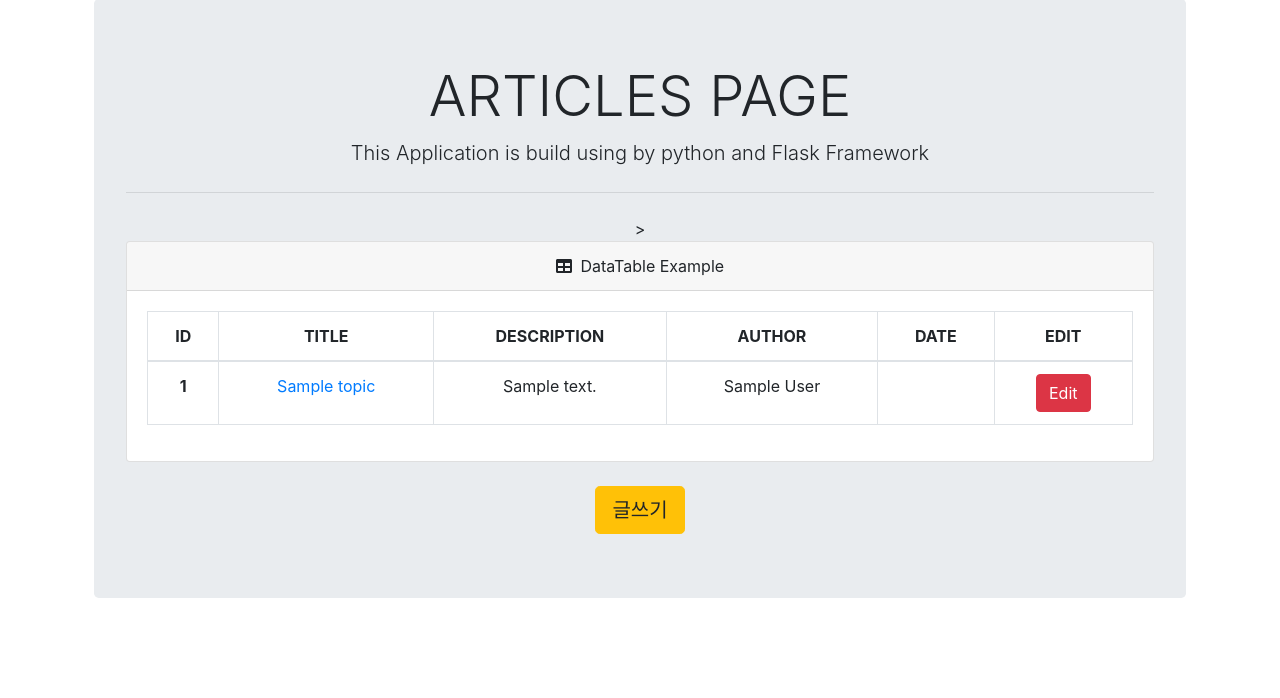
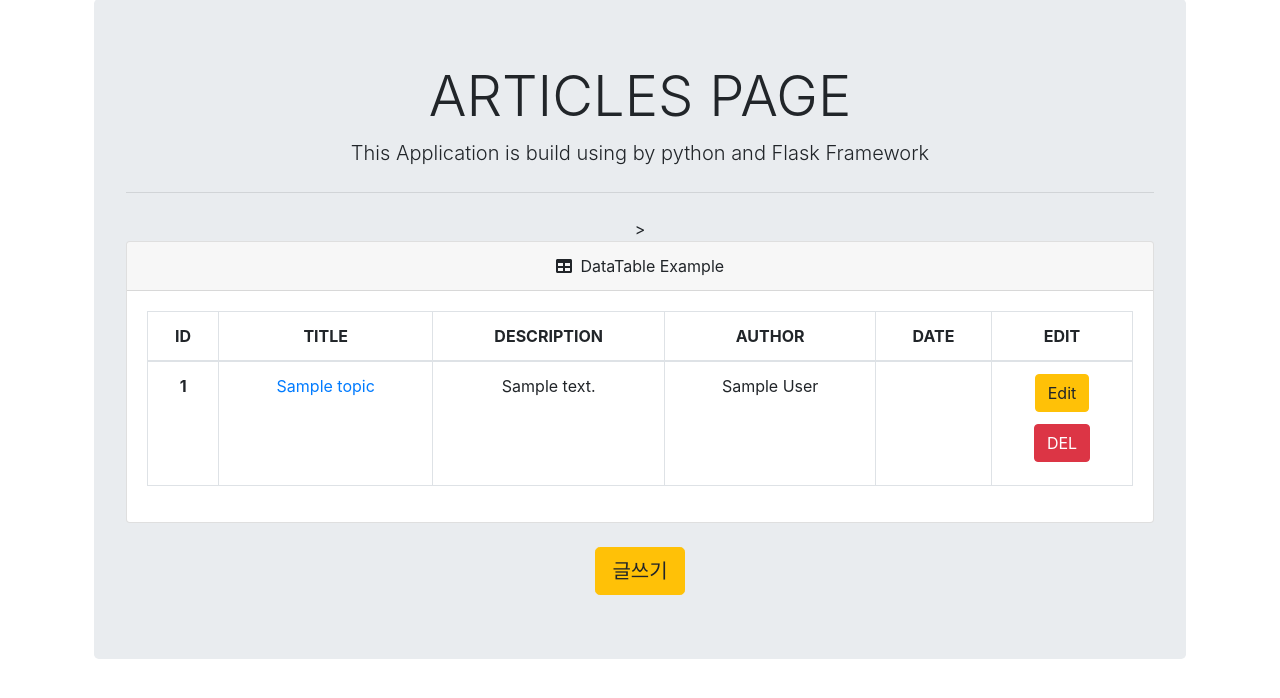
Before and after one commit to minjung7961/flask_web, a Flask app: page /articles in a window 1280 px wide. Shown: the part 57-755 px from the top of the page. Run offline with Flask 2, Linux system fonts and the light colour scheme; tables that the repository leaves empty or names only in its code hold one stand-in row (values such as "Sample post"); some libraries are stand-ins or nearby versions.

Commit message:
값삭제 포문 연습

```diff
--- a/templates/articles.html
+++ b/templates/articles.html
@@ -30,7 +30,12 @@
                           <td>{{ article[2] }}</td>
                           <td>{{ article[3] }}</td>
                           <td>{{ article[4] }}</td>
-                          <td><button type="button" class="btn btn-danger">Edit</button></td>
+                          <td>
+                            <button type="button" class="btn btn-warning">Edit</button>
+                            <form action="/delete/{{ article[0] }}", style="margin: 10%",method="POST" onsubmit="return confirm('정말 삭제하시겠습니까?')">
+                              <button type="submit" class="btn btn-danger">DEL</button>
+                            </form>
+                          </td>
                         </tr>
                     {% endfor %}
                       </tbody>
```
